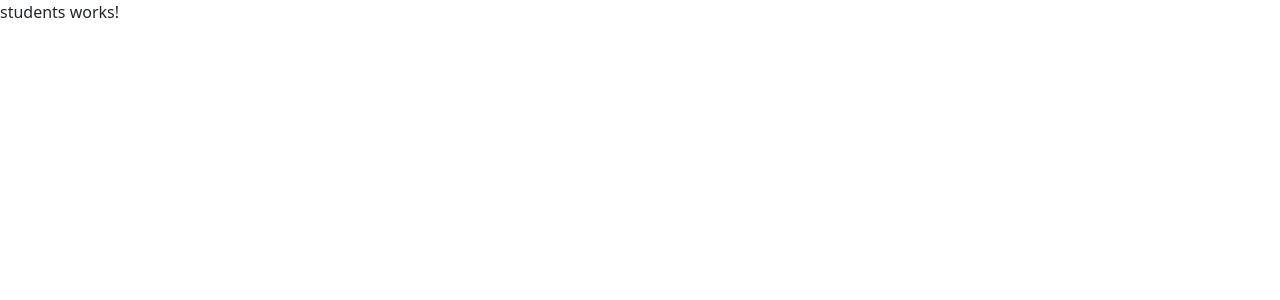
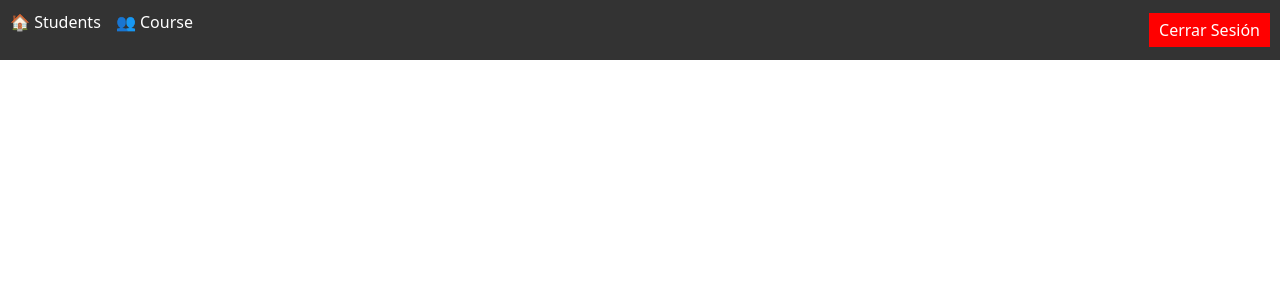
Before and after one commit to watter08/students, an Angular app: page /students in a window 1280 px wide. Shown: the top 300 px of the page. Built offline with nearby package versions, Linux system fonts and the light colour scheme.

Commit message:
navbar component have been created

```diff
--- /dev/null
+++ b/src/app/components/navbar/navbar.component.html
@@ -0,0 +1,10 @@
+<nav *ngIf="isAuthenticated" class="navbar">
+    <ul>
+      <li *ngFor="let item of navItems">
+        <a [routerLink]="item.path">
+          {{ item.icon }} {{ item.label }}
+        </a>
+      </li>
+    </ul>
+    <button (click)="logout()">Cerrar Sesión</button>
+</nav>
--- /dev/null
+++ b/src/app/components/navbar/navbar.component.scss
@@ -0,0 +1,30 @@
+.navbar {
+    background: #333;
+    padding: 10px;
+    display: flex;
+    justify-content: space-between;
+    align-items: center;
+  }
+
+  .navbar ul {
+    list-style: none;
+    padding: 0;
+    display: flex;
+  }
+
+  .navbar li {
+    margin-right: 15px;
+  }
+
+  .navbar a {
+    text-decoration: none;
+    color: white;
+  }
+
+  button {
+    background: red;
+    color: white;
+    border: none;
+    padding: 5px 10px;
+    cursor: pointer;
+  }
--- /dev/null
+++ b/src/app/components/navbar/navbar.component.ts
@@ -0,0 +1,27 @@
+import { Component } from '@angular/core';
+import { Router } from '@angular/router';
+import { RouterModule } from '@angular/router';
+import { CommonModule } from '@angular/common';
+
+@Component({
+  selector: 'app-navbar',
+  standalone: true,
+  imports: [CommonModule, RouterModule],
+  templateUrl: './navbar.component.html',
+  styleUrls: ['./navbar.component.scss']
+})
+export class NavbarComponent {
+  isAuthenticated = true;
+
+  navItems = [
+    { label: 'Students', path: '/students', icon: '🏠' },
+    { label: 'Course', path: '/course', icon: '👥' },
+  ];
+
+  constructor(private router: Router) {}
+
+  logout() {
+    this.isAuthenticated = false;
+    this.router.navigate(['/login']);
+  }
+}
--- a/src/app/pages/course/course.component.html
+++ b/src/app/pages/course/course.component.html
@@ -1 +1 @@
-<p>course works!</p>
+<app-navbar></app-navbar>
--- a/src/app/pages/course/course.component.ts
+++ b/src/app/pages/course/course.component.ts
@@ -1,8 +1,10 @@
 import { Component } from '@angular/core';
+import { NavbarComponent } from '../../components/navbar/navbar.component';
 
 @Component({
   selector: 'app-course',
-  imports: [],
+  standalone: true,
+  imports: [NavbarComponent],
   templateUrl: './course.component.html',
   styleUrl: './course.component.scss'
 })
--- a/src/app/pages/login/login.component.ts
+++ b/src/app/pages/login/login.component.ts
@@ -31,6 +31,7 @@ export class LoginComponent {
       this.authService.getLogIn(Number(studentId), password).subscribe(response => {
         this.message = response ? 'Success' : 'ID or Wrong Password';
         if(response){
+          localStorage.setItem('token', response);
           this.router.navigate(['/students']);
         }
       });
--- a/src/app/pages/students/students.component.html
+++ b/src/app/pages/students/students.component.html
@@ -1 +1 @@
-<p>students works!</p>
+<app-navbar></app-navbar>
--- a/src/app/pages/students/students.component.ts
+++ b/src/app/pages/students/students.component.ts
@@ -1,8 +1,10 @@
 import { Component } from '@angular/core';
+import { NavbarComponent } from '../../components/navbar/navbar.component';
 
 @Component({
   selector: 'app-students',
-  imports: [],
+  standalone: true,
+  imports: [NavbarComponent],
   templateUrl: './students.component.html',
   styleUrl: './students.component.scss'
 })
```
Also changed, not shown: 2 other files (tests, documents, lock files or other folders).
